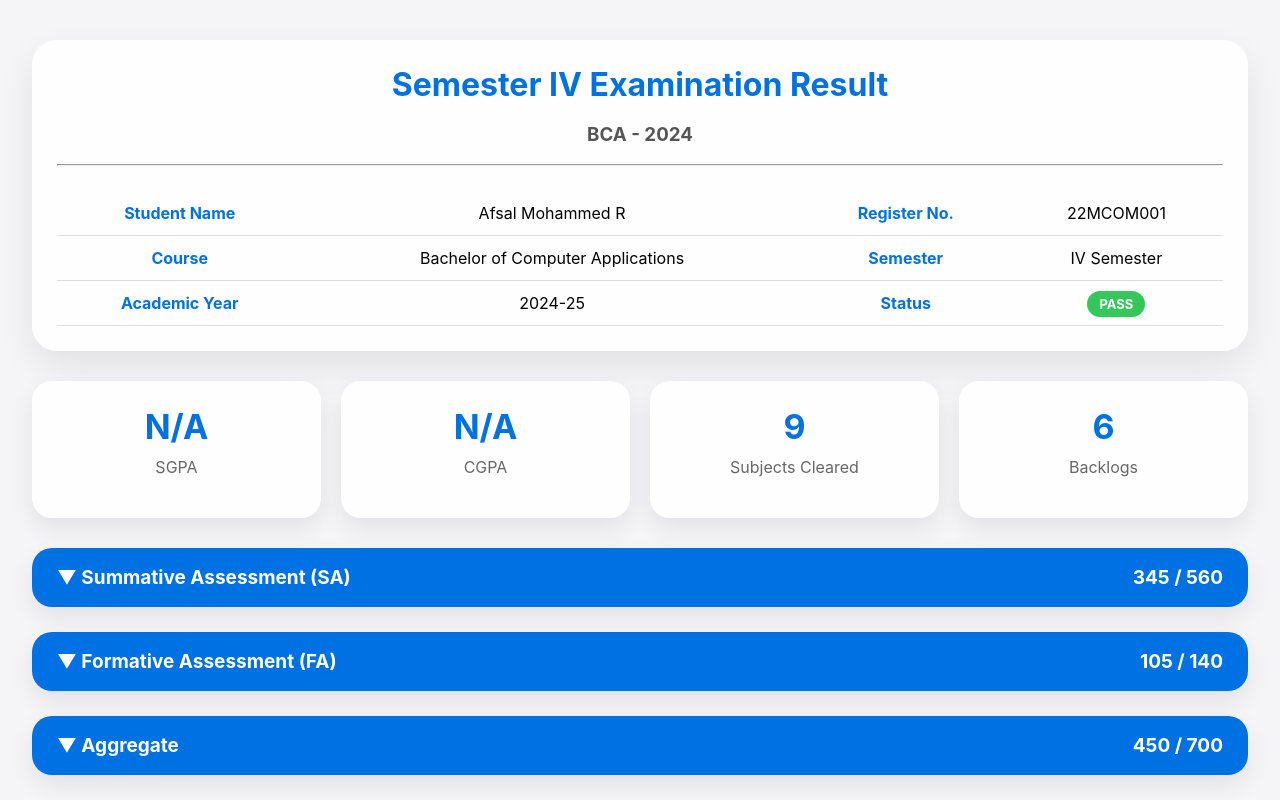
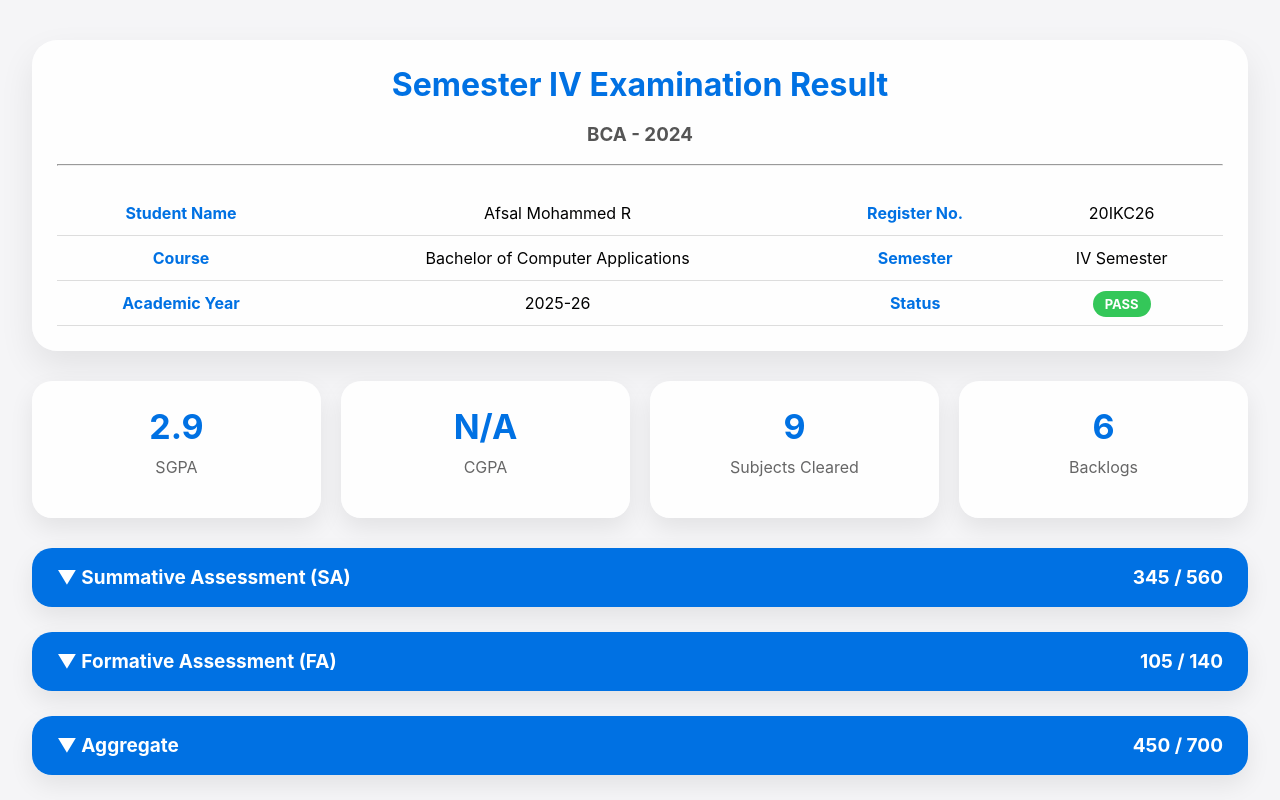
Before and after one commit to Ashwinor/student-portal, a plain HTML site: page semester4.html in a window 1280 px wide. Shown: the top 800 px of the page. Drawn offline with Linux system fonts and the light colour scheme.

Commit message:
Updated rework results page

```diff
--- a/semester4.html
+++ b/semester4.html
@@ -29,7 +29,7 @@
 <td>Afsal Mohammed R</td>
 
 <td><b>Register No.</b></td>
-<td>22MCOM001</td>
+<td>20IKC26</td>
 </tr>
 
 <tr>
@@ -42,7 +42,7 @@
 
 <tr>
 <td><b>Academic Year</b></td>
-<td>2024-25</td>
+<td>2025-26</td>
 
 <td><b>Status</b></td>
 <td><span class="pass">PASS</span></td>
@@ -57,7 +57,7 @@
     <div class="stats">
 
         <div class="stat-card">
-            <h2>N/A</h2>
+            <h2>2.9</h2>
             <p>SGPA</p>
         </div>
 
```
